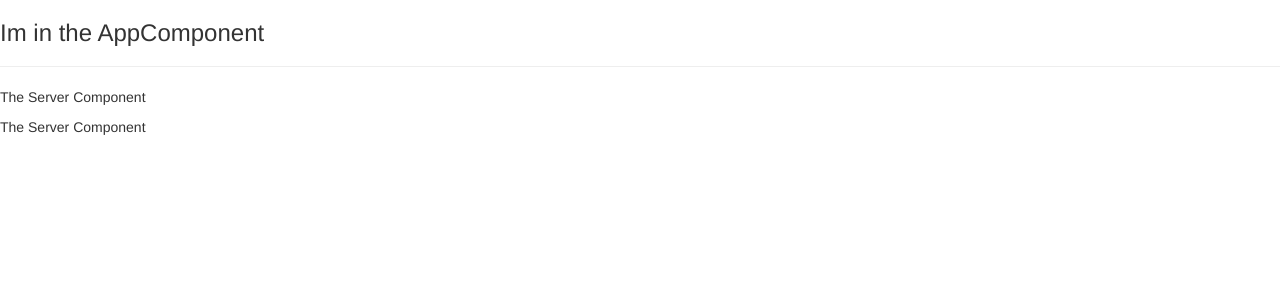
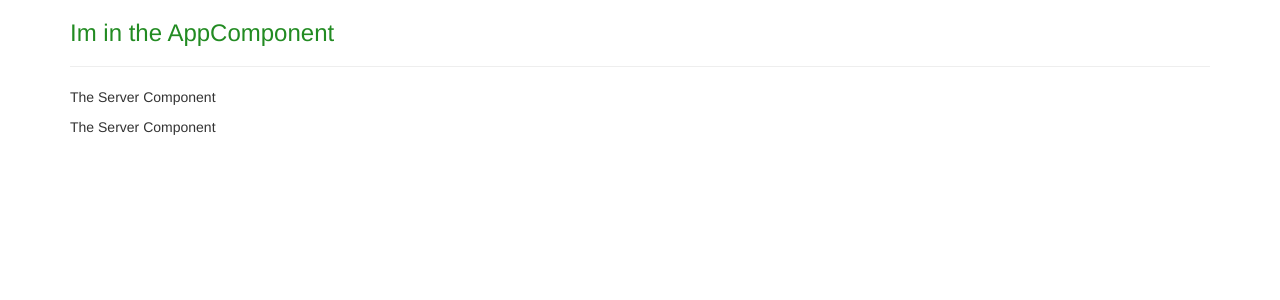
Before and after one commit to rinatbul/Angular-The-Complete-Guide-2023, an Angular app: page / in a window 1280 px wide. Shown: the top 300 px of the page. Built offline with nearby package versions, Linux system fonts and the light colour scheme.

Commit message:
23.Working with styles. Inline styles and external css

```diff
--- a/src/app/app.component.css
+++ b/src/app/app.component.css
@@ -0,0 +1,3 @@
+h3 {
+  color: darkblue;
+}
--- a/src/app/app.component.html
+++ b/src/app/app.component.html
@@ -1,3 +1,9 @@
-<h3>Im in the AppComponent</h3>
-<hr>
-<app-servers/>
+<div class="container">
+  <div class="row">
+    <div class="col-xs-12">
+      <h3>Im in the AppComponent</h3>
+      <hr>
+      <app-servers/>
+    </div>
+  </div>
+</div>
--- a/src/app/app.component.ts
+++ b/src/app/app.component.ts
@@ -1,9 +1,14 @@
-import { Component } from '@angular/core';
+import {Component} from '@angular/core';
 
 @Component({
   selector: 'app-root',
   templateUrl: './app.component.html',
-  styleUrl: './app.component.css'
+  // styleUrl: './app.component.css'
+  styles: [`
+    h3 {
+      color: forestgreen;
+    }
+  `]
 })
 export class AppComponent {
   name = 'Rin';
```
